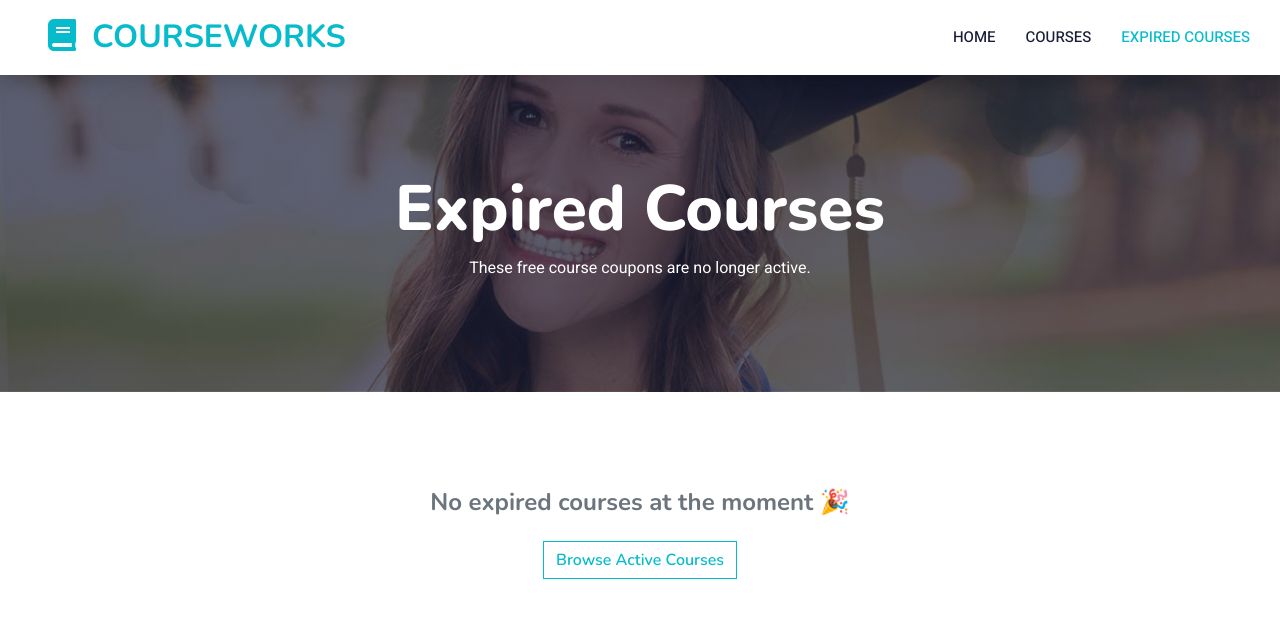
After one commit to Yaswitha-Kurra/cwonline, a Flask app: page /expired in a window 1280 px wide. The commit adds this page. Shown: the top 626 px of the page. Run offline with Flask 3, Linux system fonts and the light colour scheme; data that the repository does not hold is empty; some libraries are stand-ins or nearby versions.

Commit message:
fifth commit

```diff
--- a/app.py
+++ b/app.py
@@ -20,11 +20,15 @@ def courses():
     return render_template('courses.html', courses=all_courses)
 
 # Route to display details of a specific course
-@app.route('/course/<course_id>', methods=['GET'])
+@app.route('/course/<course_id>')
 def course_details(course_id):
-    # Fetch the course details by course_id
-    course = get_course_by_id(course_id)  # Assuming get_course_by_id is a function in mongodb.py
-    return render_template('course_details.html', course=course)
+    course = get_course_by_id(course_id)
+    if course is None:
+        return render_template('courses.html')
+
+    expired = course.get('expired', False)
+    return render_template('course_details.html', course=course, expired=expired)
+
 
 # Route for the API to fetch courses in JSON format (for possible AJAX requests)
 @app.route('/api/courses')
@@ -33,6 +37,13 @@ def api_courses():
     courses = get_courses()
     return jsonify(courses)
 
+@app.route('/expired', methods=['GET'])
+def expired_courses():
+    from mongodb import get_expired_courses
+    courses = get_expired_courses()
+    return render_template('expired_courses.html', courses=courses)
+
+
 # Start the Flask app
 if __name__ == '__main__':
     app.run(debug=True)
--- a/mongodb.py
+++ b/mongodb.py
@@ -8,23 +8,42 @@ db = client["test"]  # Your database name
 courses_collection = db["courses"]  # Your courses collection
 
 def get_courses():
-    # Fetch all courses from the MongoDB database
-    courses = list(courses_collection.find({}))  # Converts the cursor to a list of courses
+    # Fetch only non-expired courses
+    courses = list(courses_collection.find({
+        "$or": [
+            {"expired": {"$exists": False}},
+            {"expired": False}
+        ]
+    }).sort("Timestamp", -1))
 
-    # Convert date strings to a proper date format
     for course in courses:
         if 'Publication Date' in course:
-            course['Publication Date'] = datetime.strptime(course['Publication Date'], "%a, %d %b %Y %H:%M:%S +%f").strftime("%Y-%m-%d %H:%M:%S")
+            course['Publication Date'] = datetime.strptime(
+                course['Publication Date'], "%a, %d %b %Y %H:%M:%S +%f"
+            ).strftime("%Y-%m-%d %H:%M:%S")
 
     return courses
 
 
 def get_course_by_id(course_id):
-    # Fetch a single course by its ObjectId
     course = courses_collection.find_one({"_id": ObjectId(course_id)})
 
-    # Convert the publication date if it exists
-    if 'Publication Date' in course:
-        course['Publication Date'] = datetime.strptime(course['Publication Date'], "%a, %d %b %Y %H:%M:%S +%f").strftime("%Y-%m-%d %H:%M:%S")
+    if course and 'Publication Date' in course:
+        course['Publication Date'] = datetime.strptime(
+            course['Publication Date'], "%a, %d %b %Y %H:%M:%S +%f"
+        ).strftime("%Y-%m-%d %H:%M:%S")
 
     return course
+
+
+
+def get_expired_courses():
+    courses = list(courses_collection.find({"expired": True}).sort("Timestamp", -1))
+
+    for course in courses:
+        if 'Publication Date' in course:
+            course['Publication Date'] = datetime.strptime(
+                course['Publication Date'], "%a, %d %b %Y %H:%M:%S +%f"
+            ).strftime("%Y-%m-%d %H:%M:%S")
+
+    return courses
--- a/templates/courses.html
+++ b/templates/courses.html
@@ -65,6 +65,8 @@
 
                 <!--<a href="templates/about.html" class="nav-item nav-link">About</a> -->
                 <a href="courses" class="nav-item nav-link active">Courses</a>
+                <a href="{{ url_for('expired_courses') }}" class="nav-item nav-link">Expired Courses</a>
+
                 <!--<div class="nav-item dropdown">
                     <a href="#" class="nav-link dropdown-toggle" data-bs-toggle="dropdown">Pages</a>
                     <div class="dropdown-menu fade-down m-0">
--- /dev/null
+++ b/templates/expired_courses.html
@@ -0,0 +1,122 @@
+<!DOCTYPE html>
+<html lang="en">
+
+<head>
+    <meta charset="utf-8">
+    <title>Expired Courses - courseworks</title>
+    <meta content="width=device-width, initial-scale=1.0" name="viewport">
+    <meta content="Expired Udemy Courses" name="description">
+
+    <!-- Favicon -->
+    <link href="{{ url_for('static', filename='img/favicon.ico') }}" rel="icon">
+
+    <!-- Google Web Fonts & Icons -->
+    <link href="https://fonts.googleapis.com/css2?family=Heebo:wght@400;500;600&family=Nunito:wght@600;700;800&display=swap" rel="stylesheet">
+    <link href="https://cdnjs.cloudflare.com/ajax/libs/font-awesome/5.10.0/css/all.min.css" rel="stylesheet">
+    <link href="https://cdn.jsdelivr.net/npm/bootstrap-icons@1.4.1/font/bootstrap-icons.css" rel="stylesheet">
+
+    <!-- Libraries Stylesheet -->
+    <link href="{{ url_for('static', filename='lib/animate/animate.min.css') }}" rel="stylesheet">
+    <link href="{{ url_for('static', filename='lib/owlcarousel/assets/owl.carousel.min.css') }}" rel="stylesheet">
+
+    <!-- Customized Bootstrap Stylesheet -->
+    <link href="{{ url_for('static', filename='css/bootstrap.min.css') }}" rel="stylesheet">
+
+    <!-- Template Stylesheet -->
+    <link href="{{ url_for('static', filename='css/style.css') }}" rel="stylesheet">
+
+    <style>
+        .hover-shadow:hover {
+            box-shadow: 0 0 20px rgba(0, 0, 0, 0.15);
+            transform: translateY(-5px);
+            transition: all 0.3s ease;
+        }
+    </style>
+</head>
+
+<body>
+
+    <!-- Navbar Start -->
+    <nav class="navbar navbar-expand-lg bg-white navbar-light shadow sticky-top p-0">
+        <a href="{{ url_for('home') }}" class="navbar-brand d-flex align-items-center px-4 px-lg-5">
+            <h2 class="m-0 text-primary"><i class="fa fa-book me-3"></i>COURSEWORKS</h2>
+        </a>
+        <button type="button" class="navbar-toggler me-4" data-bs-toggle="collapse" data-bs-target="#navbarCollapse">
+            <span class="navbar-toggler-icon"></span>
+        </button>
+        <div class="collapse navbar-collapse" id="navbarCollapse">
+            <div class="navbar-nav ms-auto p-4 p-lg-0">
+                <a href="{{ url_for('index_page') }}" class="nav-item nav-link">Home</a>
+                <a href="{{ url_for('courses') }}" class="nav-item nav-link">Courses</a>
+                <a href="{{ url_for('expired_courses') }}" class="nav-item nav-link active">Expired Courses</a>
+            </div>
+        </div>
+    </nav>
+    <!-- Navbar End -->
+
+    <!-- Page Header Start -->
+    <div class="container-fluid bg-danger py-5 mb-5 page-header">
+        <div class="container py-5">
+            <div class="row justify-content-center">
+                <div class="col-lg-10 text-center">
+                    <h1 class="display-3 text-white animated slideInDown">Expired Courses</h1>
+                    <p class="text-white">These free course coupons are no longer active.</p>
+                </div>
+            </div>
+        </div>
+    </div>
+    <!-- Page Header End -->
+
+    <!-- Courses List Start -->
+    <div class="container-xxl py-5">
+        <div class="container">
+            {% if courses %}
+                <div class="row g-4">
+                    {% for course in courses %}
+                    <div class="col-lg-4 col-md-6 wow fadeInUp" data-wow-delay="0.1s">
+                        <a href="{{ url_for('course_details', course_id=course['_id']) }}" class="text-decoration-none text-dark">
+                            <div class="course-item bg-light hover-shadow">
+                                <div class="position-relative overflow-hidden">
+                                    <img class="img-fluid" src="{{ course['Image URL'] }}" alt="Course Image">
+                                </div>
+                                <div class="text-center p-4">
+                                    <h5 class="text-danger">{{ course['Title'] }}</h5>
+                                    <p>{{ course['description'] }}</p>
+                                    <div class="text-muted small">Category: {{ course['Category'] }}</div>
+                                    <div class="text-muted small">Published: {{ course['Publication Date'] }}</div>
+                                    <div class="mt-2 badge bg-danger text-white">Expired</div>
+                                </div>
+                            </div>
+                        </a>
+                    </div>
+                {% endfor %}
+
+                </div>
+            {% else %}
+                <div class="text-center">
+                    <h4 class="text-muted">No expired courses at the moment 🎉</h4>
+                    <a href="{{ url_for('courses') }}" class="btn btn-outline-primary mt-3">Browse Active Courses</a>
+                </div>
+            {% endif %}
+        </div>
+    </div>
+    <!-- Courses List End -->
+
+    <!-- Back to Top -->
+    <a href="#" class="btn btn-lg btn-primary btn-lg-square back-to-top">
+        <i class="bi bi-arrow-up"></i>
+    </a>
+
+    <!-- JS Libraries -->
+    <script src="https://code.jquery.com/jquery-3.4.1.min.js"></script>
+    <script src="https://cdn.jsdelivr.net/npm/bootstrap@5.0.0/dist/js/bootstrap.bundle.min.js"></script>
+    <script src="{{ url_for('static', filename='lib/wow/wow.min.js') }}"></script>
+    <script src="{{ url_for('static', filename='lib/easing/easing.min.js') }}"></script>
+    <script src="{{ url_for('static', filename='lib/waypoints/waypoints.min.js') }}"></script>
+    <script src="{{ url_for('static', filename='lib/owlcarousel/owl.carousel.min.js') }}"></script>
+
+    <!-- Template JS -->
+    <script src="{{ url_for('static', filename='js/main.js') }}"></script>
+</body>
+
+</html>
--- a/templates/index.html
+++ b/templates/index.html
@@ -54,6 +54,8 @@
                 <a href="{{ url_for('home') }}" class="nav-item nav-link active">Home</a>
                 <!--<a href="about.html" class="nav-item nav-link">About</a> -->
                 <a href="{{ url_for('courses') }}" class="nav-item nav-link">Courses</a>
+                <a href="{{ url_for('expired_courses') }}" class="nav-item nav-link">Expired Courses</a>
+
                 <!--<div class="nav-item dropdown">
                     <a href="#" class="nav-link dropdown-toggle" data-bs-toggle="dropdown">Pages</a>
                     <div class="dropdown-menu fade-down m-0">
```
Also changed, not shown: templates/course_details.html (+7 -0 lines).
